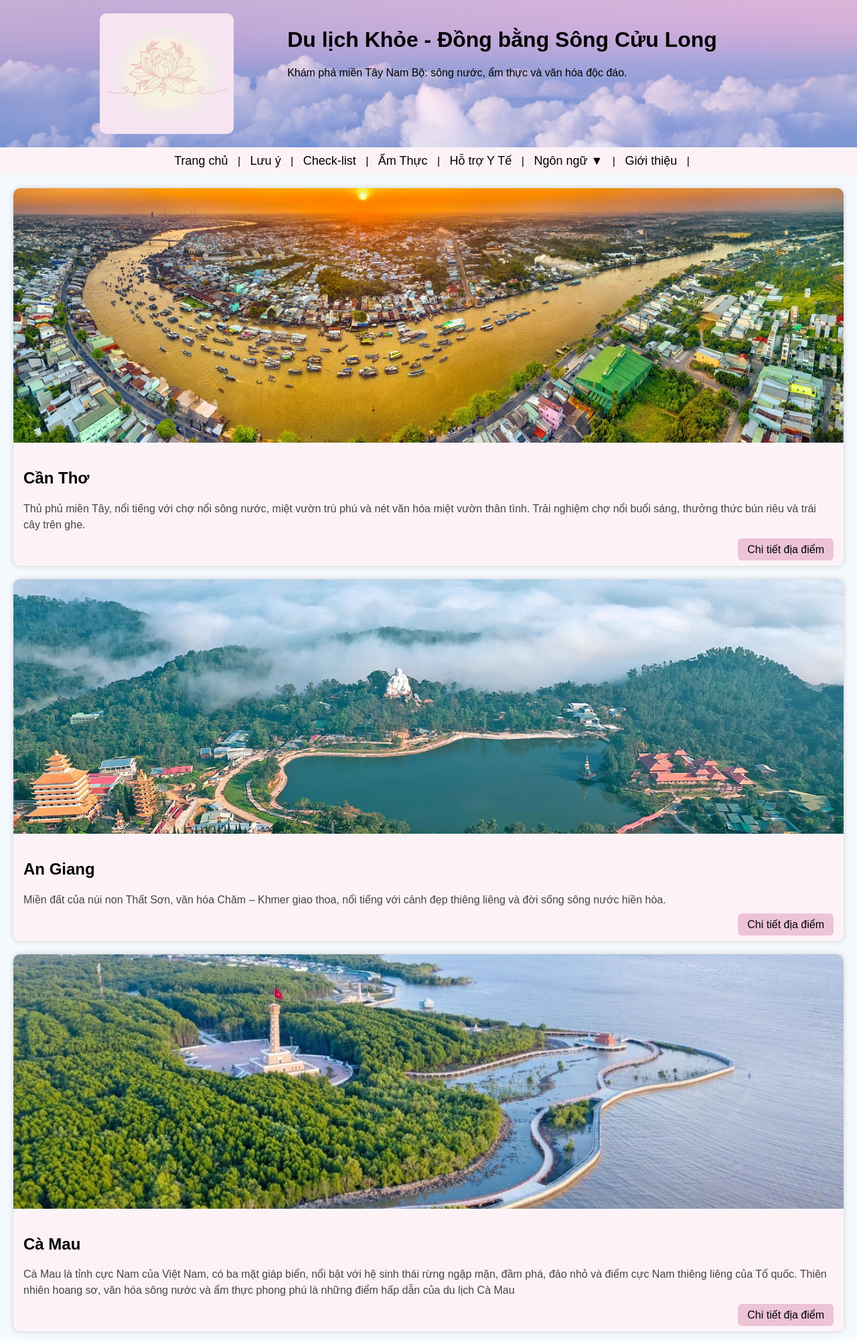
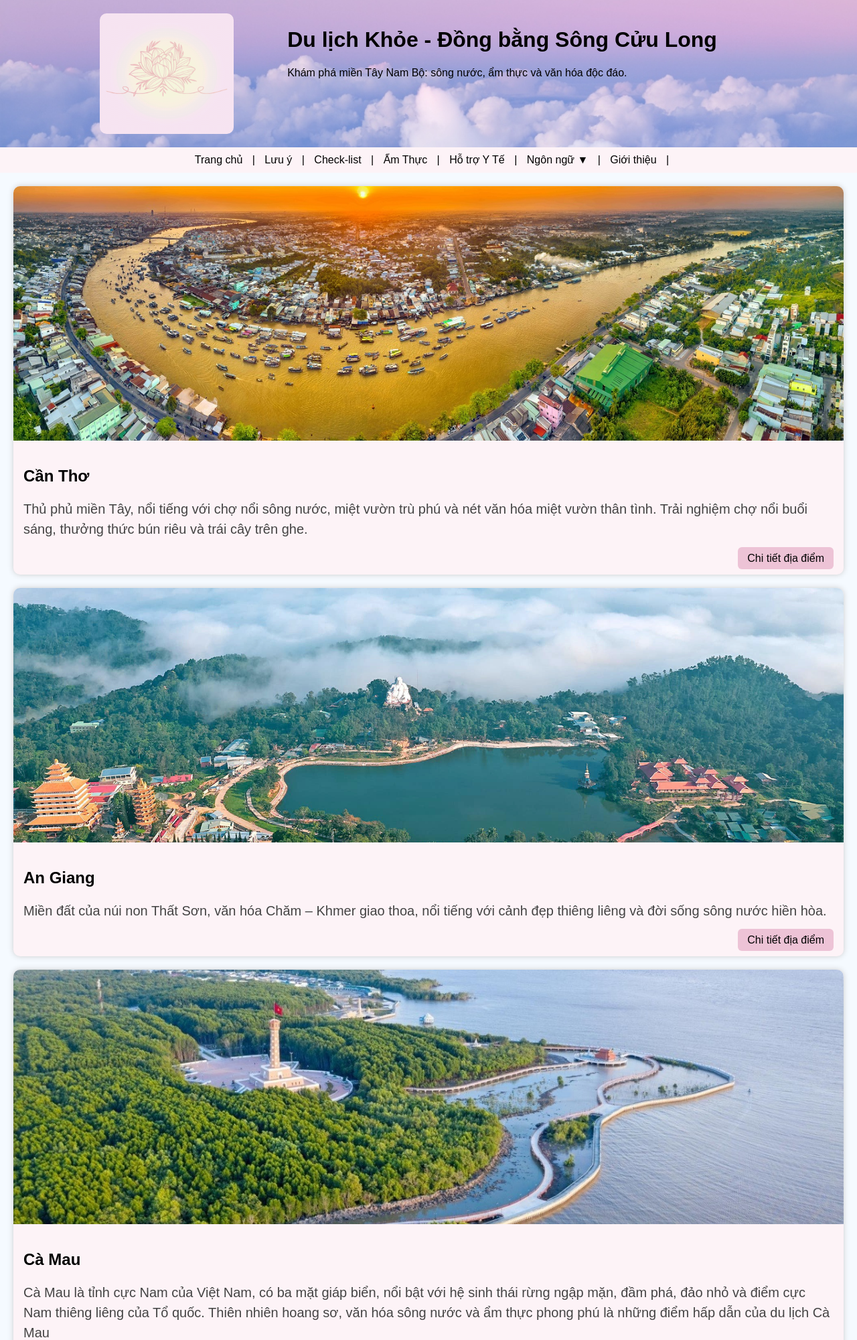
Before and after one commit to hhiep1111/dulichkhoe, a FastAPI app: page / in a window 1280 px wide. Shown: the top 2001 px of the page at 67% size. Run offline with FastAPI, Linux system fonts and the light colour scheme; data that the repository does not hold is empty.

Commit message:
Update index.html

```diff
--- a/templates/index.html
+++ b/templates/index.html
@@ -34,7 +34,6 @@
         nav a {
             color: black;
             margin: 0 10px;
-            font-size: 18px;
             text-decoration: none;
         }
         nav a:hover {
@@ -267,7 +266,7 @@
         }
 
         .card p {
-            font-size: 16px;
+            font-size: 20px;
             line-height: 1.5;
             color: #444;
         }
```
